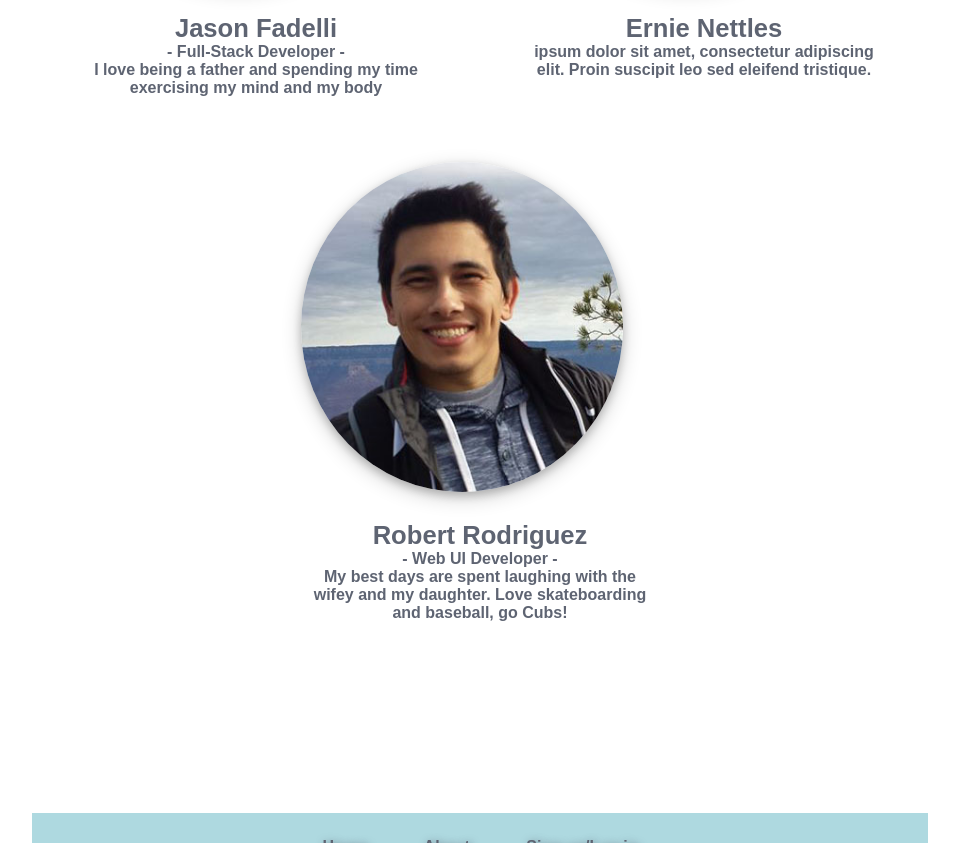
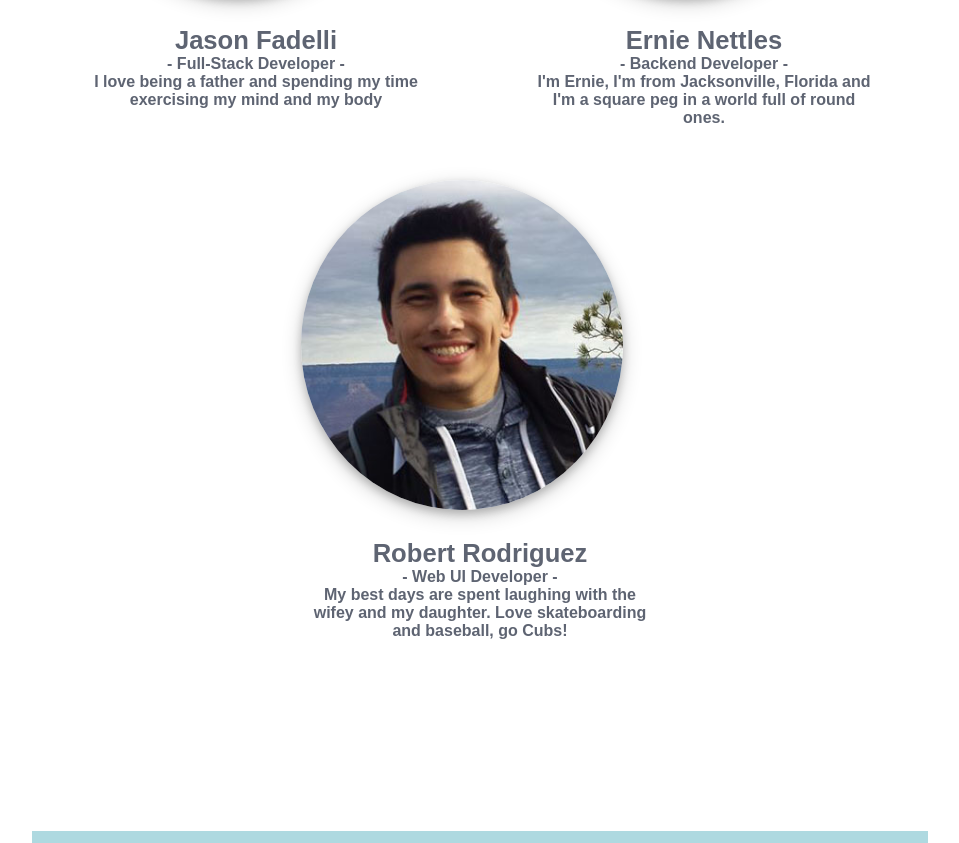
Before and after one commit to build-week-anywherefitness-1/Marketing-page, a plain HTML site: page about.html in a window 1280 px wide. Shown: the part 2217-3060 px from the top of the page, without its empty margins (160-1119 px from the left). Drawn offline with Linux system fonts and the light colour scheme.

Commit message:
added Ernies bio, last think needed is the link to the login page

```diff
--- a/about.html
+++ b/about.html
@@ -116,10 +116,11 @@
                 <img src="Images/teamPhotos/ernie.jpg"  alt = "Ernie headshot">
                 <div class = "bio">
                     <h2>Ernie Nettles</h2>
-                    <h3> </h3>
-                    <p>ipsum dolor sit amet, consectetur adipiscing elit. Proin suscipit leo sed eleifend tristique. </p>
+                    <h3>- Backend Developer -</h3>
+                    <p>I'm Ernie, I'm from Jacksonville, Florida and I'm a square peg in a world full of round ones. </p>
                 </div>
             </div>
+
             <div class="dev-team">
 
                 <img src="Images/teamPhotos/robert41.jpg"  alt = "Robert headshot">
```
